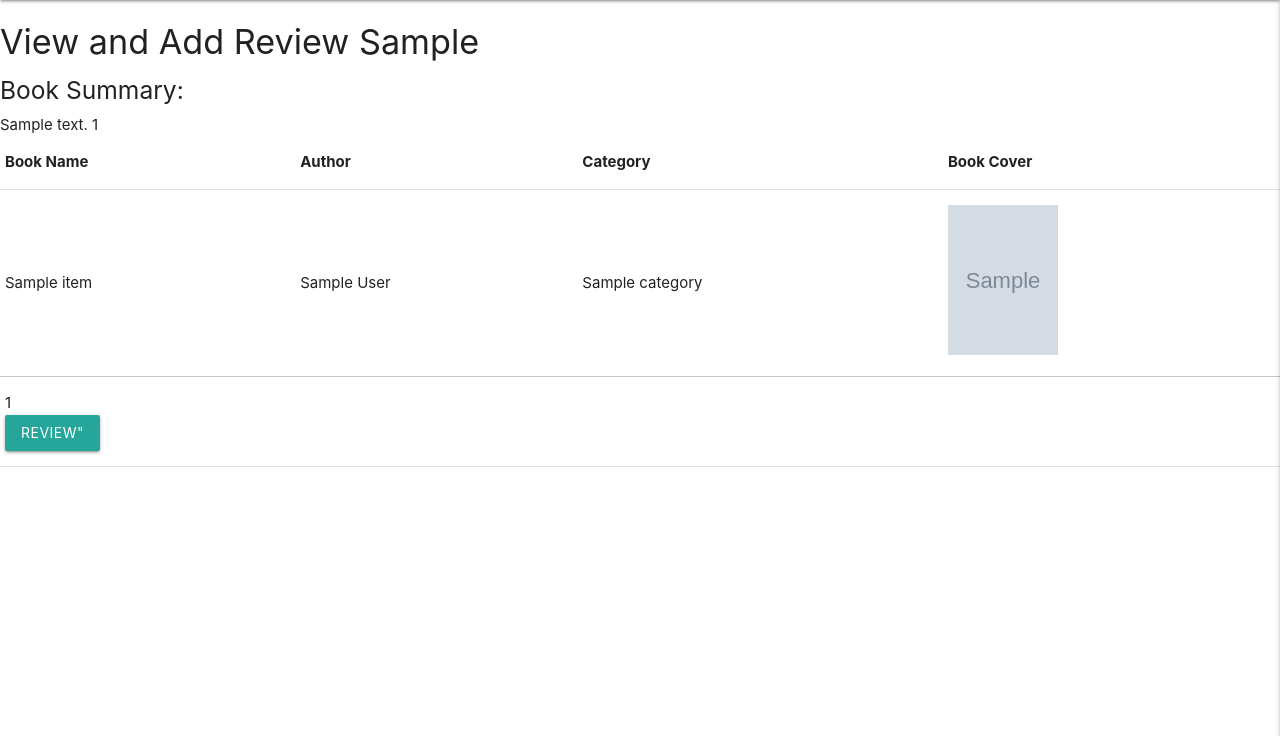
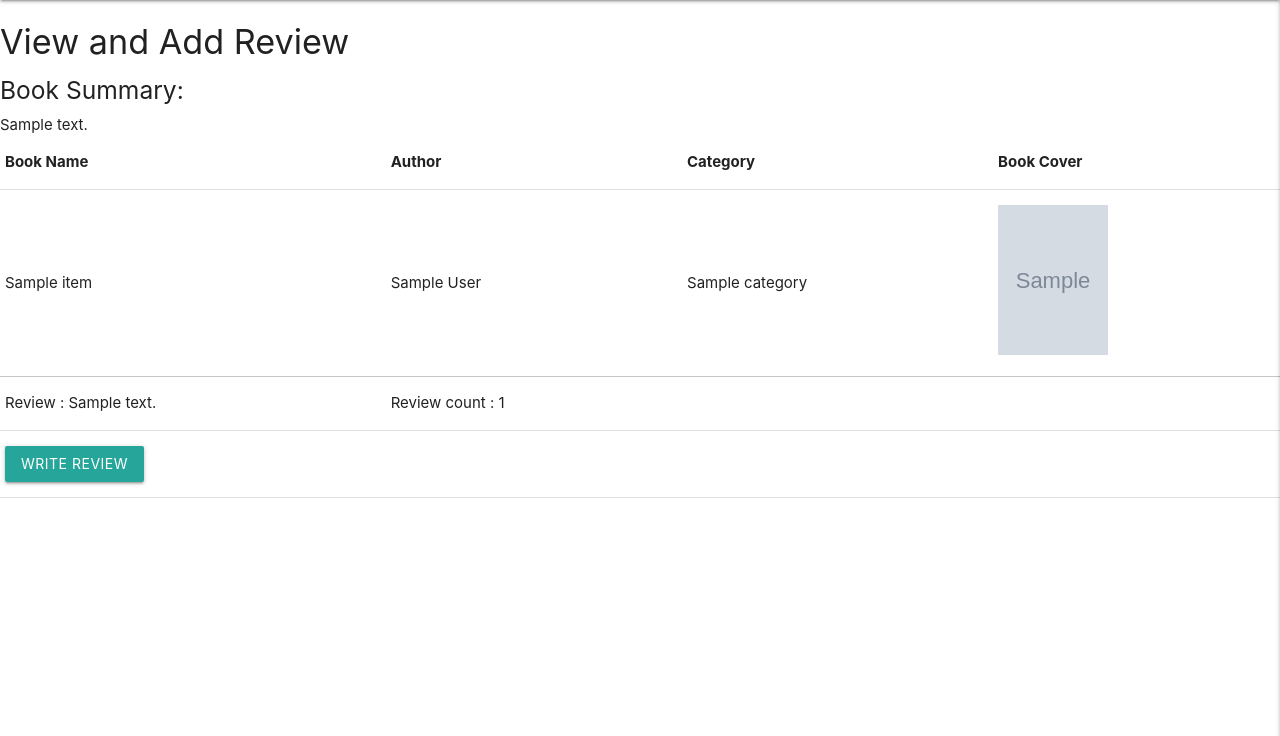
Before and after one commit to Code-Institute-Submissions/djmolloy57-proj_book_MayResub, a Flask app: template templates/view_add_review.html in a window 1280 px wide. Shown: the part 64-800 px from the top of the page. Run offline with Flask 2, Linux system fonts and the light colour scheme; the template is opened without the code that fills it: most values are stand-ins (such as "Sample title", 1, 10 or a date in 2020); grey boxes marked "Sample" are stand-in pictures; some libraries are stand-ins or nearby versions.

Commit message:
write a review is writing to a review array in mongodb book and added review count on main page and review page

```diff
--- a/app.py
+++ b/app.py
@@ -75,7 +75,8 @@ def submit_review():
         review_add_id = mongo.db.books.find({"_id" : ObjectId(bkid)})
         if  review_add_id:
             try:
-                dbResponse = mongo.db.books.update_one({"_id" : ObjectId(bkid)},{"$set" : {"review": bookreview}})
+                #got the update review array using $push from site https://docs.mongodb.com/manual/reference/operator/update/push/
+                dbResponse = mongo.db.books.update_one({"_id" : ObjectId(bkid)},{"$push" : {"review": bookreview}})
                 return Response(
                     response= json.dumps(
                         {"message":"added review!!"}),
--- a/templates/tasks.html
+++ b/templates/tasks.html
@@ -14,14 +14,15 @@
         <td>{{ task.Author}}</td>
         <td>{{ task.Category}}</td>
         <td><img src="{{ task.book_cover}}"></td>
-        <td>{{ task.Number_of_Reviews}}</td>
+        <td>{{task['review']|length}}</td>
+
         <td>
             <form action="/view_add_review" method="post" role="form">
                 <input type="hidden" id="book_id" name="book_id" value="{{ task._id }}">
                 <input type="submit" name="submit" value="View/Add Review" class="btn btn-info">
             </form>
         </td>
-        <td>{{loop.index}} </td>
+
         <br>
         </tr>
     {% endfor %}
--- a/templates/view_add_review.html
+++ b/templates/view_add_review.html
@@ -1,14 +1,17 @@
 {% extends "base.html" %}
 
 {% block content %}
-<h4>View and Add Review {{ bk }} </h4>
+<h4>View and Add Review</h4>
 <table cellspacing="0" class="column-options">
     <th>Book Name</th>
     <th>Author</th>
     <th>Category</th>
     <th>Book Cover</th>
+
      {% for item in bk %}
+
         <tr>
+
         <td>{{ item.book_name }}</td>
         <td>{{ item.Author}}</td>
         <td>{{ item.Category}}</td>
@@ -20,15 +23,20 @@
           </td>
 
         </tr>
-          <td>
-            {{ item._id }}
+        <tr>
+          <td> Review : {{item['review']}} </td>
+          <td> Review count : {{item['review']|length}}</td>
+
+        </tr>
+        <td>
           <form action="/write_review" method="post" role="form">
             <input type="hidden" id="bookid" name="bookid" value="{{ item._id }}">
-            <input type="submit" name="submit" value=Review" class="btn btn-info">
+            <input type="submit" name="Write submit" value="Write Review" class="btn btn-info">
           </form>
-          </td>
-          {{ item._id }}
+        </td>
+
     {% endfor %}
+
 
 
 </table>
--- a/templates/write_review.html
+++ b/templates/write_review.html
@@ -1,7 +1,7 @@
 {% extends "base.html" %}
 
 {% block content %}
-<h4>Write Review {{  bkid }} </h4>
+<h4>Write Review</h4>
 
     <form action="/submit_review" name="writeReviewForm" method="post" role="form">
         <input type="hidden" id="bkid" name="bkid" value="{{ bkid }}">
@@ -9,7 +9,7 @@
         <input type="submit" name="submit" value="Submit Review" class="btn btn-info">
 
     </form>
-   <p> {{  bkid }} </p>
+
 
 
 
```
